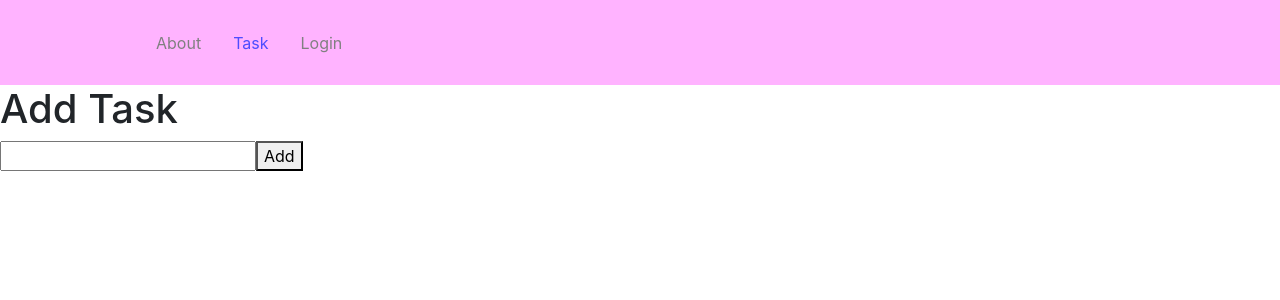
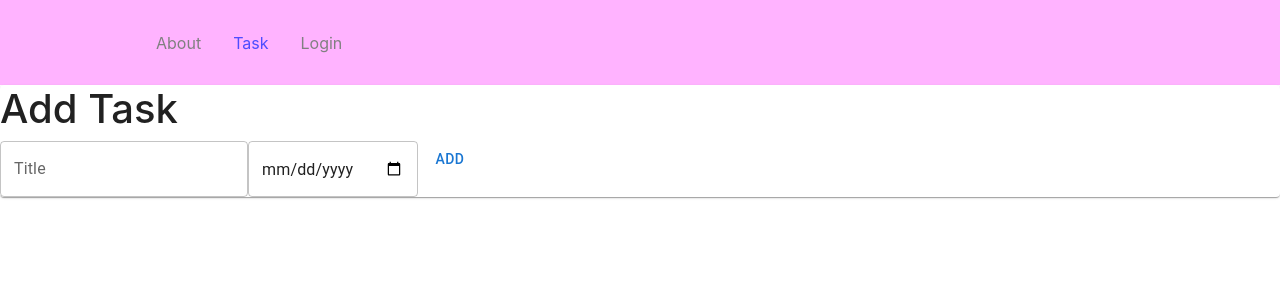
Before and after one commit to Zorark47/planner, a React (Create React App) app in the folder planner/: page /task in a window 1280 px wide. Shown: the top 300 px of the page. Built offline with nearby package versions, Linux system fonts and the light colour scheme.

Commit message:
task dates

```diff
--- a/planner/src/components/Todo/Todo.js
+++ b/planner/src/components/Todo/Todo.js
@@ -1,18 +1,22 @@
 import React from "react";
+import Button from '@mui/material/Button';
+import FormGroup from '@mui/material/FormGroup';
+import FormControlLabel from '@mui/material/FormControlLabel';
+import Checkbox from '@mui/material/Checkbox';
 
 export default function Todo(props) {
     return (
       <li>
         <div>
-            <input type="checkbox"></input>
-          <h3>
-            {props.text}
-          </h3>
+        <FormGroup>
+            <FormControlLabel control={<Checkbox/>} label={props.text}/>
+        </FormGroup>
+        <h6>Due {props.date}</h6>
         </div>
         <div>
-          <button type="button" onClick={() => props.deleteTask(props.id)}>
-            Delete <span>{props.text}</span>
-          </button>
+          <Button onClick={() => props.deleteTask(props.id)}>
+            Delete {props.text}
+          </Button>
         </div>
       </li>
     );
--- a/planner/src/pages/task.js
+++ b/planner/src/pages/task.js
@@ -1,22 +1,33 @@
 import React, { useState } from "react";
 import Todo from "../components/Todo/Todo";
+import Button from '@mui/material/Button';
+import TextField from '@mui/material/TextField';
+import Box from '@mui/material/Box';
+import Card from '@mui/material/Card'
 
 const Task = () => {
 // Counter is a state initialized to 0
 const [text, setText] = useState("")
 const [tasks, setTasks] = useState([])
 const [id, setId] = useState(0)
+const [date, setDate] = useState()
 
 const handleText = (e) => {
     setText(e.target.value)
 }
 
+const handleDate = (e) => {
+    setDate(e.target.value)
+}
+
 const handleAdd = () => {
         setText('');
+        setDate('');
         setId(id + 1);
         tasks.push({
           id: id,
           text: text,
+          date: date,
         });
 }
 
@@ -27,19 +38,22 @@ function deleteTask(id) {
 
 
 return (
-    <>
-      <h1>Add Task</h1>
-      <input
-        value={text}
-        onChange={handleText}
-      />
-      <button onClick={handleAdd}>Add</button>
-      <ul>
+    <div>
+      <Card>
+        <h1>Add Task</h1>
+        <TextField
+            value={text}
+            onChange={handleText}
+            label="Title"
+        />
+        <TextField type="date" value={date} onChange={handleDate}/>
+        <Button onClick={handleAdd}>Add</Button></Card>
+      <Box>
         {tasks.map(task => (
-          <Todo text={task.text} id={task.id} deleteTask={deleteTask}></Todo>
+          <Todo text={task.text} id={task.id} deleteTask={deleteTask} date={task.date}></Todo>
         ))}
-      </ul>
-    </>
+      </Box>
+    </div>
   );
 
 }
```
Also changed, not shown: planner/package.json (+6 -2 lines), 1 other file (tests, documents, lock files or other folders).
